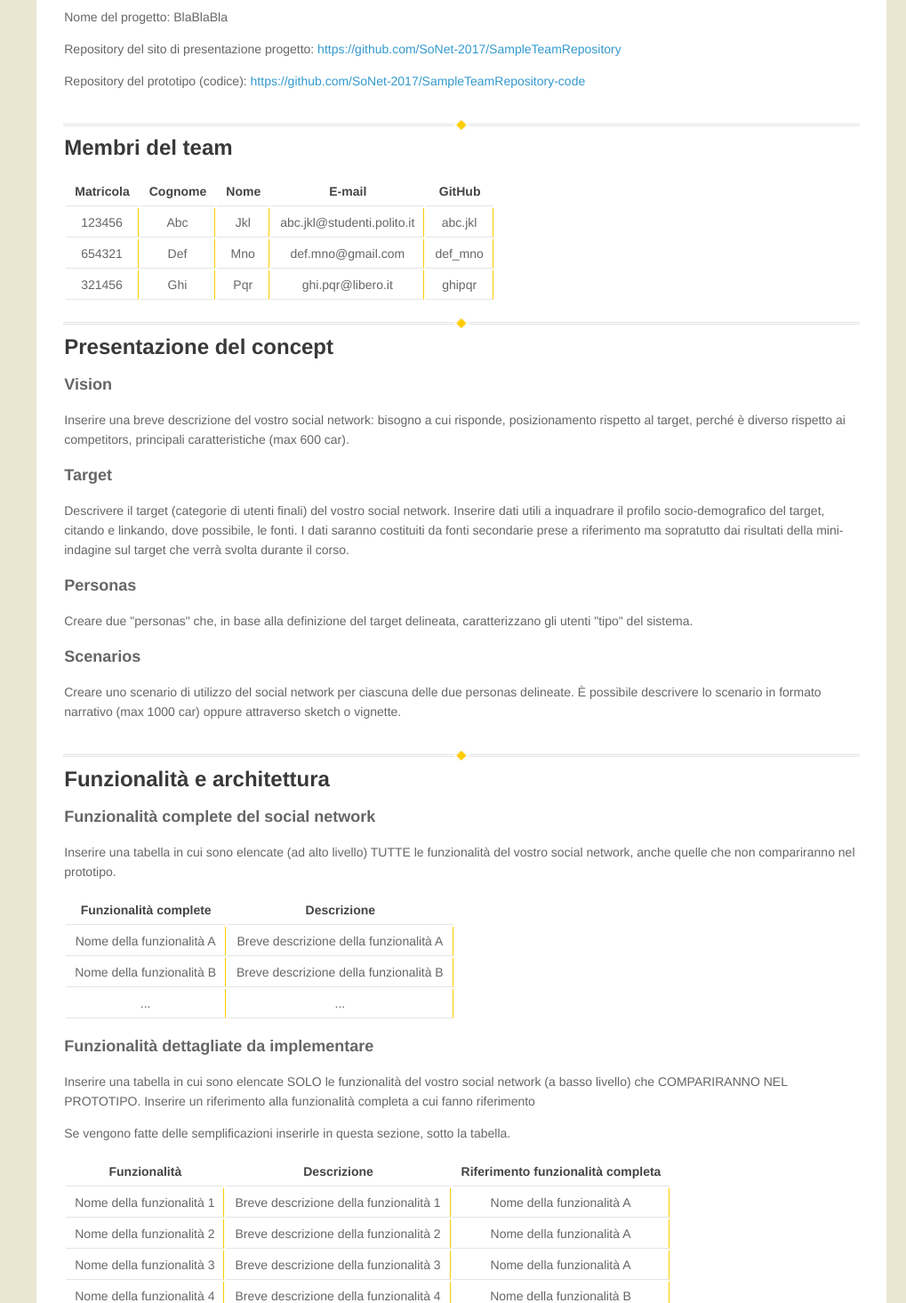
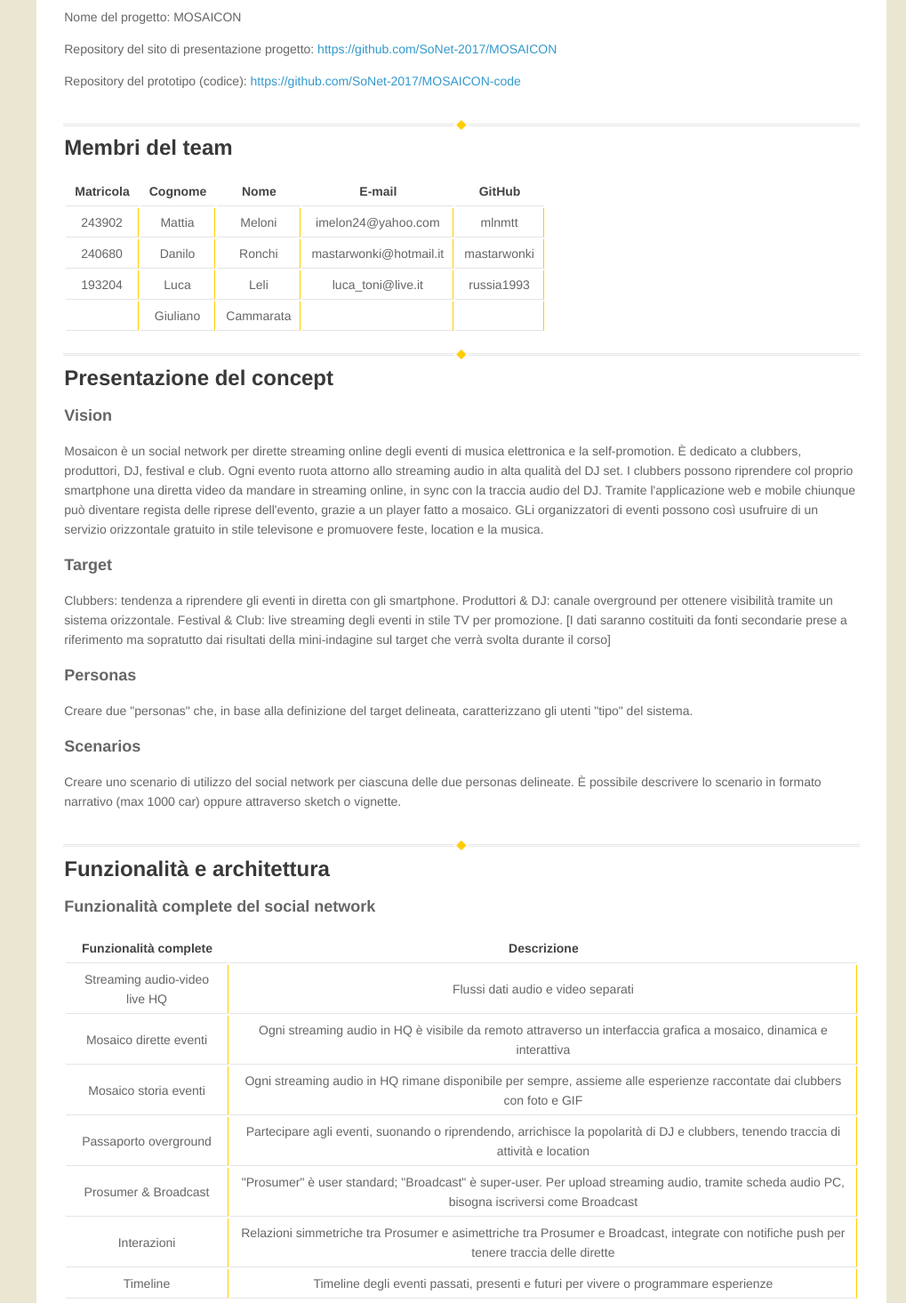
Before and after one commit to mlnmtt/MOSAICON, a plain HTML site: page index.html in a window 1280 px wide. Shown: the part 224-1689 px from the top of the page at 89% size, without its empty margins (261-1280 px from the left). Drawn offline with Linux system fonts and the light colour scheme.

Commit message:
inseriti dati del gruppo e del progetto

```diff
--- a/index.html
+++ b/index.html
@@ -10,7 +10,7 @@
   <body>
 
     <header>
-      <h1>SampleTeamRepository</h1>
+      <h1>MOSAICON</h1>
       <p></p>
     </header>
 
@@ -53,9 +53,9 @@
         <div class="subsection">
           <h2 id="nome-del-progetto-e-repository-github">Nome del progetto e repository github</h2>
 
-          <p>Nome del progetto: BlaBlaBla</p>
-          <p>Repository del sito di presentazione progetto: <a href="https://github.com/SoNet-2017/SampleTeamRepository">https://github.com/SoNet-2017/SampleTeamRepository</a></p>
-          <p>Repository del prototipo (codice): <a href="https://github.com/SoNet-2017/SampleTeamRepository-code">https://github.com/SoNet-2017/SampleTeamRepository-code</a></p>
+          <p>Nome del progetto: MOSAICON</p>
+          <p>Repository del sito di presentazione progetto: <a href="https://github.com/SoNet-2017/SampleTeamRepository">https://github.com/SoNet-2017/MOSAICON</a></p>
+          <p>Repository del prototipo (codice): <a href="https://github.com/SoNet-2017/SampleTeamRepository-code">https://github.com/SoNet-2017/MOSAICON-code</a></p>
 
 
         </div>
@@ -74,25 +74,32 @@
             </thead>
             <tbody>
               <tr>
-                <td style="text-align: center">123456</td>
-                <td style="text-align: center">Abc</td>
-                <td style="text-align: center">Jkl</td>
-                <td style="text-align: center">abc.jkl@studenti.polito.it</td>
-                <td style="text-align: center">abc.jkl</td>
+                <td style="text-align: center">243902</td>
+                <td style="text-align: center">Mattia</td>
+                <td style="text-align: center">Meloni</td>
+                <td style="text-align: center">imelon24@yahoo.com</td>
+                <td style="text-align: center">mlnmtt</td>
               </tr>
               <tr>
-                <td style="text-align: center">654321</td>
-                <td style="text-align: center">Def</td>
-                <td style="text-align: center">Mno</td>
-                <td style="text-align: center">def.mno@gmail.com</td>
-                <td style="text-align: center">def_mno</td>
+                <td style="text-align: center">240680</td>
+                <td style="text-align: center">Danilo</td>
+                <td style="text-align: center">Ronchi</td>
+                <td style="text-align: center">mastarwonki@hotmail.it</td>
+                <td style="text-align: center">mastarwonki</td>
               </tr>
               <tr>
-                <td style="text-align: center">321456</td>
-                <td style="text-align: center">Ghi</td>
-                <td style="text-align: center">Pqr</td>
-                <td style="text-align: center">ghi.pqr@libero.it</td>
-                <td style="text-align: center">ghipqr</td>
+                <td style="text-align: center">193204</td>
+                <td style="text-align: center">Luca</td>
+                <td style="text-align: center">Leli</td>
+                <td style="text-align: center">luca_toni@live.it</td>
+                <td style="text-align: center">russia1993</td>
+              </tr>
+              <tr>
+                <td style="text-align: center"></td>
+                <td style="text-align: center">Giuliano</td>
+                <td style="text-align: center">Cammarata</td>
+                <td style="text-align: center"></td>
+                <td style="text-align: center"></td>
               </tr>
             </tbody>
           </table>
@@ -105,18 +112,23 @@
           <h3 id="concept">Vision</h3>
 
           <p>
-            Inserire una breve descrizione del vostro social network: bisogno a cui risponde, posizionamento
-            rispetto al target, perch&eacute; &egrave; diverso rispetto ai competitors, principali caratteristiche
-            (max 600 car).
+            Mosaicon è un social network per dirette streaming online degli eventi di musica elettronica e la
+              self-promotion. È dedicato a clubbers, produttori, DJ, festival e club. Ogni evento ruota attorno allo
+              streaming audio in alta qualità del DJ set. I clubbers possono riprendere col proprio smartphone una
+              diretta video da mandare in streaming online, in sync con la traccia audio del DJ. Tramite l'applicazione
+              web e mobile chiunque può diventare regista delle riprese dell'evento, grazie a un player fatto a mosaico.
+              GLi organizzatori di eventi possono così usufruire di un servizio orizzontale gratuito in stile televisone
+              e promuovere feste, location e la musica.
           </p>
 
           <h3 id="target">Target</h3>
 
           <p>
-            Descrivere il target (categorie di utenti finali) del vostro social network. Inserire dati utili a
-            inquadrare il profilo socio-demografico del target, citando e linkando, dove possibile, le fonti.
-            I dati saranno costituiti da fonti secondarie prese a riferimento ma sopratutto dai risultati
-            della mini-indagine sul target che verrà svolta durante il corso.
+              Clubbers: tendenza a riprendere gli eventi in diretta con gli smartphone.
+              Produttori & DJ: canale overground per ottenere visibilità tramite un sistema orizzontale.
+              Festival & Club: live streaming degli eventi in stile TV per promozione.
+              [I dati saranno costituiti da fonti secondarie prese a riferimento ma sopratutto dai risultati
+              della mini-indagine sul target che verrà svolta durante il corso]
           </p>
 
           <h3 id="personas">Personas</h3>
@@ -138,9 +150,6 @@
 
           <h3 id="funzionalita-complete-del-social-network">Funzionalità complete del social network</h3>
 
-          <p>Inserire una tabella in cui sono elencate (ad alto livello) TUTTE le funzionalità del vostro social network, anche quelle che
-            non compariranno nel prototipo.</p>
-
           <table>
             <thead>
               <tr>
@@ -150,16 +159,32 @@
               </thead>
               <tbody>
               <tr>
-                <td style="text-align: center">Nome della funzionalità A</td>
-                <td style="text-align: center">Breve descrizione della funzionalità A</td>
+                <td style="text-align: center">Streaming audio-video live HQ</td>
+                <td style="text-align: center">Flussi dati audio e video separati</td>
               </tr>
               <tr>
-                <td style="text-align: center">Nome della funzionalità B</td>
-                <td style="text-align: center">Breve descrizione della funzionalità B</td>
+                <td style="text-align: center">Mosaico dirette eventi</td>
+                <td style="text-align: center">Ogni streaming audio in HQ è visibile da remoto attraverso un interfaccia grafica a mosaico, dinamica e interattiva</td>
               </tr>
               <tr>
-                <td style="text-align: center">...</td>
-                <td style="text-align: center">...</td>
+                <td style="text-align: center">Mosaico storia eventi</td>
+                <td style="text-align: center">Ogni streaming audio in HQ rimane disponibile per sempre, assieme alle esperienze raccontate dai clubbers con foto e GIF</td>
+              </tr>
+              <tr>
+                  <td style="text-align: center">Passaporto overground</td>
+                  <td style="text-align: center">Partecipare agli eventi, suonando o riprendendo, arrichisce la popolarità di DJ e clubbers, tenendo traccia di attività e location</td>
+              </tr>
+              <tr>
+                  <td style="text-align: center">Prosumer & Broadcast</td>
+                  <td style="text-align: center">"Prosumer" è user standard; "Broadcast" è super-user. Per upload streaming audio, tramite scheda audio PC, bisogna iscriversi come Broadcast</td>
+              </tr>
+              <tr>
+                  <td style="text-align: center">Interazioni</td>
+                  <td style="text-align: center">Relazioni simmetriche tra Prosumer e asimettriche tra Prosumer e Broadcast, integrate con notifiche push per tenere traccia delle dirette</td>
+              </tr>
+              <tr>
+                  <td style="text-align: center">Timeline</td>
+                  <td style="text-align: center">Timeline degli eventi passati, presenti e futuri per vivere o programmare esperienze</td>
               </tr>
             </tbody>
           </table>
```
